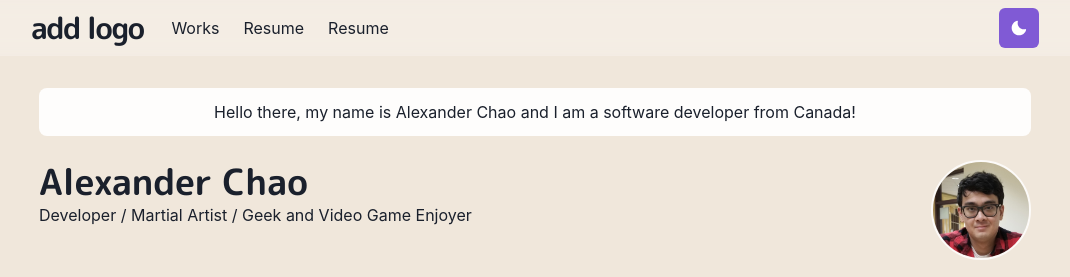
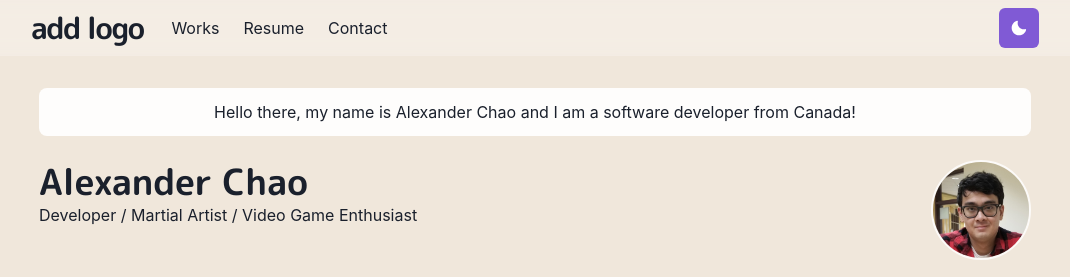
Before and after one commit to AlexanderChao14/AlexanderChao, a Next.js app: page / in a window 1280 px wide. Shown: the top 277 px of the page, without its empty margins (105-1175 px from the left). Built offline with nearby package versions, Linux system fonts and the light colour scheme.

Commit message:
fixed naming for nav and changed bio a little bit

```diff
--- a/components/navbar.js
+++ b/components/navbar.js
@@ -52,7 +52,7 @@ const Navbar = props => {
                 <Stack direction={{base: 'column', md: 'row'}} display={{base: 'none', md:'flex'}} width={{base:'full', md: 'auto'}} alignItems="center" flexGrow={1} mt={{base: 4, md: 0}} >
                     <LinkItem href="/works" path={path} childern="Works" >Works</LinkItem> {/*TODO: Might need to change/ remove the childern part */}
                     <LinkItem href="/resume" path={path} childern="Resume">Resume</LinkItem>
-                    <LinkItem href="/contact" path={path} childern="Resume">Contact</LinkItem>
+                    <LinkItem href="/contact" path={path} childern="Contact">Contact</LinkItem>
                 </Stack>
                 <Box flex={1} align="right" >
                     <ThemeToggleButton/>
--- a/pages/index.js
+++ b/pages/index.js
@@ -15,7 +15,7 @@ const Index = () => {
         <Box display={{md:'flex'}}>
           <Box flexGrow={1}>
             <Heading as="h2" variant="page-title">Alexander Chao</Heading>
-            <p>Developer / Martial Artist / Geek and Video Game Enjoyer</p>
+            <p>Developer / Martial Artist / Video Game Enthusiast</p>
           </Box>
           <Box flexShrink={0} mt={{base:4,md:0}} ml={{md:6}} algin="center">
             <Image borderColor="whiteAlpha.800"
```
